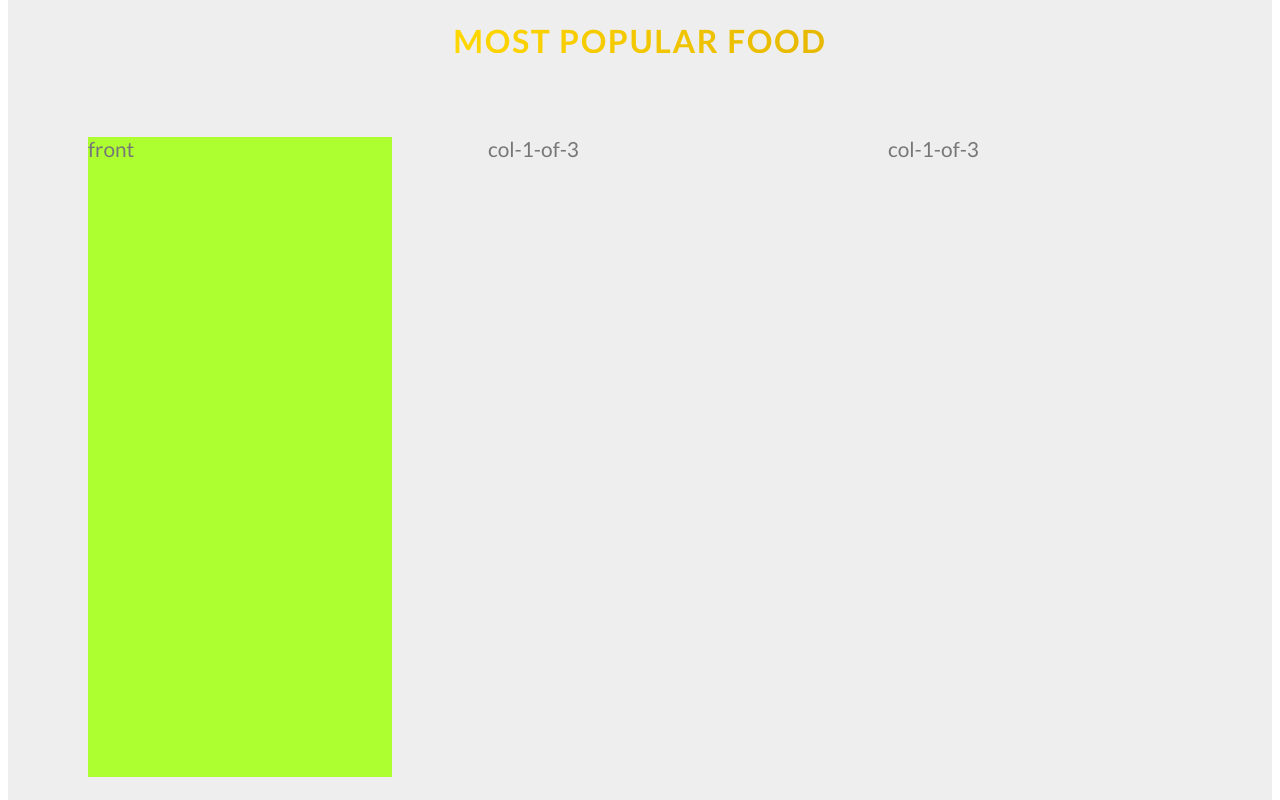
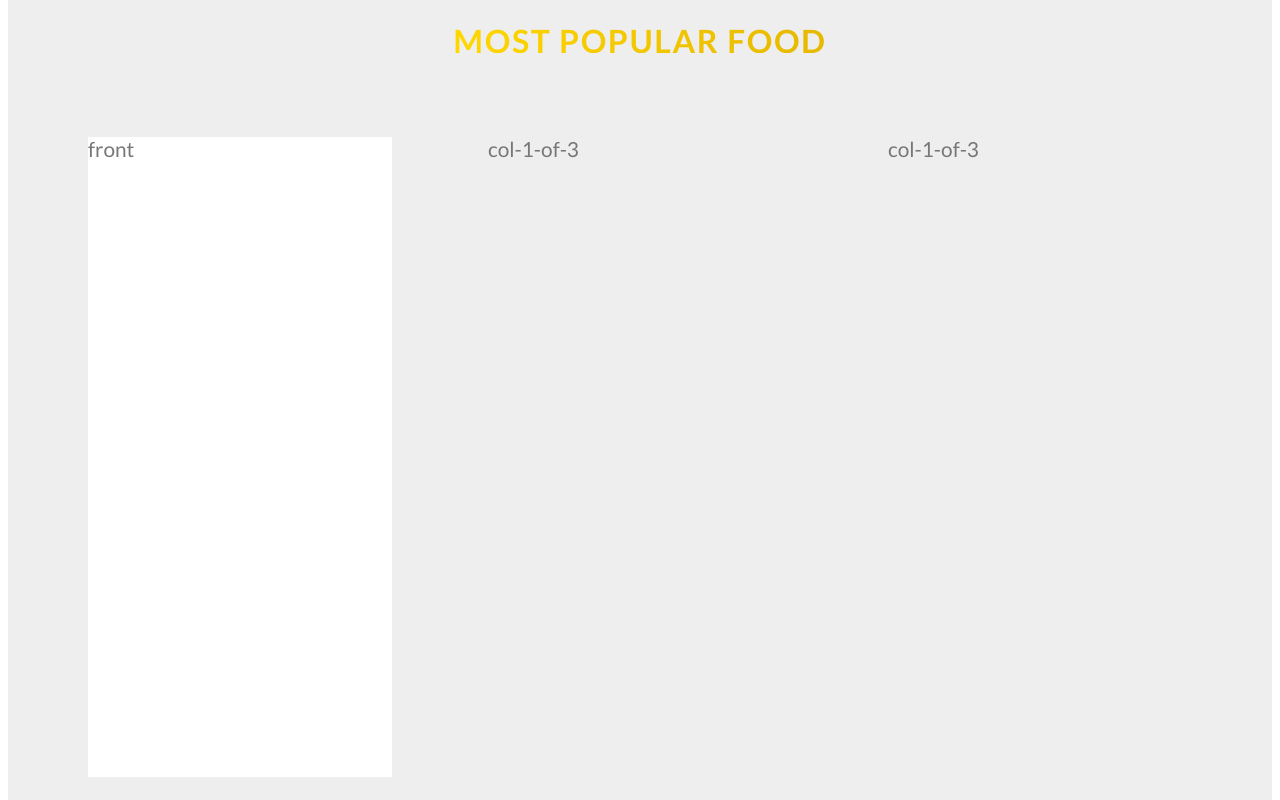
Before and after one commit to MuhammadAsadUllah000/TastyDelights-Project, a website: page index.html in a window 1280 px wide. Shown: the part 3400-4200 px from the top of the page. Drawn offline with Linux system fonts and the light colour scheme.

Commit message:
updated code

```diff
--- a/index.html
+++ b/index.html
@@ -124,7 +124,7 @@
                         <div class="card-side card-side-front">
                             front
                         </div>
-                        <div class="card-side card-side-back">
+                        <div class="card-side card-side-back card-side-back-2">
                             back
                         </div>
 
--- a/sass/components/food-section.scss
+++ b/sass/components/food-section.scss
@@ -10,10 +10,8 @@
     height: 40rem;
 
     &-side{
-        background-color: #fff;
-        color: #777;
         height: 40rem;
-        transition: all .5s;
+        transition: all .8s ease;
         position: absolute;
         top: 0;
         left: 0;
@@ -21,19 +19,23 @@
         backface-visibility: hidden;
 
         &-front{
-            background-color: greenyellow;
+            background-color: #fff;
         }
 
 
         &-back{
-            background-color: orangered;
+
             transform: rotatey(180deg);
+
+            &-2{
+                background-image: linear-gradient(to right bottom, $color-primary-light,$color-primary-dark);
+            }
         }
     }
 
 
     &:hover &-side-front{
-        transform: rotatey(180deg);
+        transform: rotatey(-180deg);
     }
 
     &:hover &-side-back{
```
Also changed, not shown: style.css.
